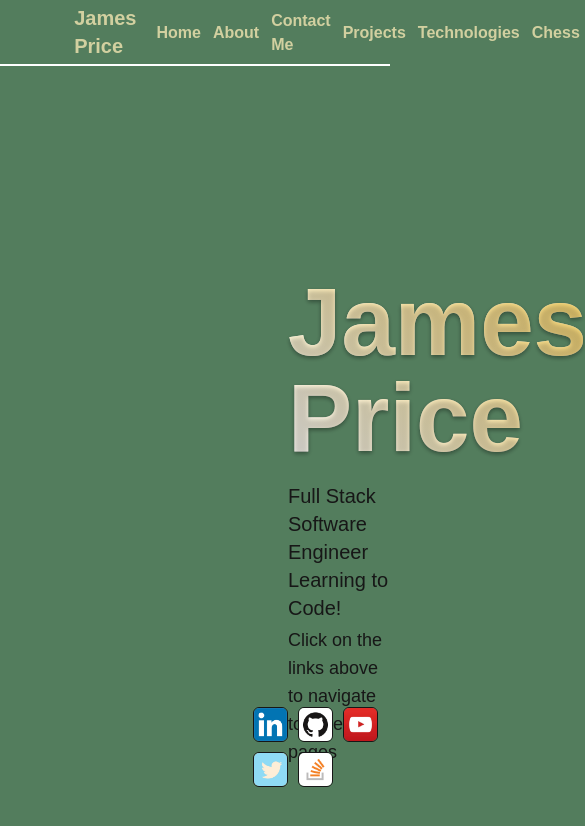
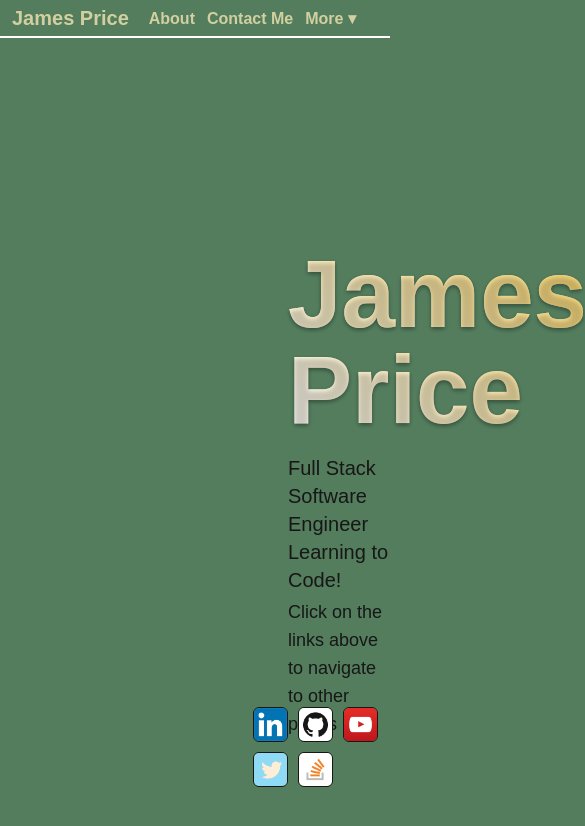
Before and after one commit to JumesP/Portfoliov3, a Next.js app: page / in a window 390 px wide. Shown: the top 826 px of the page, 585 px wide, since content can reach past the window. Built offline with nearby package versions, Linux system fonts and the light colour scheme.

Commit message:
collapsing header bar for mobile users

```diff
--- a/src/components/header/Header.tsx
+++ b/src/components/header/Header.tsx
@@ -1,11 +1,8 @@
 "use client";
-import React from "react";
+import React, { useState, useRef, useLayoutEffect, useEffect } from "react";
 import Link from "next/link";
 
-const sections = ["Home", "About", "Contact", "Projects", "Technologies", "Chess"];
-
 const menuItems = [
-    { menuName: "Home", link: "/" },
     { menuName: "About", link: "/about" },
     { menuName: "Contact Me", link: "/contact-me" },
     { menuName: "Projects", link: "/projects" },
@@ -14,28 +11,141 @@ const menuItems = [
     { menuName: "Running", link: "/running" },
     { menuName: "Eat", link: "/eat" },
     { menuName: "Chess Engine", link: "/chess-engine" },
-]
+];
 
-const Header = () : React.ReactNode => {
+const GAP = 4; // gap-1 = 0.25rem = 4px
 
+// Shared by the real tabs and the hidden measuring copy so widths match
+const ITEM_CLASS = "p-1 pt-1.5 content-center";
+const LINK_CLASS = "text-[#D2D0A0] font-semibold text-base";
+
+const Header = (): React.ReactNode => {
+    const navRef = useRef<HTMLElement>(null);
+    const measureRef = useRef<HTMLUListElement>(null);
+    const moreRef = useRef<HTMLLIElement>(null);
+
+    const [visibleCount, setVisibleCount] = useState(menuItems.length);
+    const [open, setOpen] = useState(false);
+
+    // Work out how many tabs fit
+    useLayoutEffect(() => {
+        const calculate = () => {
+            if (!navRef.current || !measureRef.current) return;
+
+            const available = navRef.current.offsetWidth;
+            const children = Array.from(measureRef.current.children) as HTMLElement[];
+            const moreWidth = children[children.length - 1].offsetWidth; // last child is the "More" button
+            const widths = children.slice(0, -1).map((c) => c.offsetWidth);
+
+            // Does everything fit with no More button?
+            const total = widths.reduce((a, b) => a + b, 0) + GAP * (widths.length - 1);
+            if (total <= available) {
+                setVisibleCount(widths.length);
+                return;
+            }
+
+            // Otherwise fit as many as we can, leaving room for More
+            let used = 0;
+            let count = 0;
+            for (const w of widths) {
+                const next = used + w + (count > 0 ? GAP : 0);
+                if (next + GAP + moreWidth > available) break;
+                used = next;
+                count++;
+            }
+            setVisibleCount(count);
+        };
+
+        calculate();
+        const observer = new ResizeObserver(calculate);
+        observer.observe(navRef.current!);
+        return () => observer.disconnect();
+    }, []);
+
+    // Close the dropdown when clicking anywhere outside it
+    useEffect(() => {
+        if (!open) return;
+        const close = (e: MouseEvent) => {
+            if (!moreRef.current?.contains(e.target as Node)) setOpen(false);
+        };
+        document.addEventListener("click", close);
+        return () => document.removeEventListener("click", close);
+    }, [open]);
+
+    const visible = menuItems.slice(0, visibleCount);
+    const hidden = menuItems.slice(visibleCount);
 
     return (
-        <>
-            <header className="border-b-2 border-white">
-                <ul className="flex flex-row gap-1 px-[18%]"> {/*pl-72*/}
-                    <li className="p-1">
-                        <Link href="/" className="text-[#D2D0A0] font-semibold text-xl pr-2">James Price</Link>
-                    </li>
+        <header className="relative border-b-2 border-white">
+            <div className="flex flex-row gap-1 px-2 md:px-[10%] lg:px-[18%]">
+                {/* Brand: never shrinks or wraps */}
+                <div className="p-1 shrink-0">
+                    <Link href="/" className="text-[#D2D0A0] font-semibold text-xl pr-2 whitespace-nowrap">
+                        James Price
+                    </Link>
+                </div>
 
-                    {menuItems.map((item) => (
-                        <li key={item.menuName} className="p-1 pt-1.5 cursor-pointer hover:bg-green-700 content-center">
-                            <Link href={item.link} className="text-[#D2D0A0] hover:text-white font-semibold text-md">{item.menuName}</Link>
+                {/* Nav takes the remaining space; this is the width we measure against */}
+                <nav ref={navRef} className="flex flex-row gap-1 flex-1 min-w-0">
+                    {visible.map((item) => (
+                        <li
+                            key={item.menuName}
+                            className={`${ITEM_CLASS} list-none cursor-pointer hover:bg-green-700 whitespace-nowrap`}
+                        >
+                            <Link href={item.link} className={`${LINK_CLASS} hover:text-white`}>
+                                {item.menuName}
+                            </Link>
                         </li>
                     ))}
-                </ul>
-            </header>
-        </>
-    )
-}
+
+                    {hidden.length > 0 && (
+                        <li ref={moreRef} className={`${ITEM_CLASS} list-none relative whitespace-nowrap`}>
+                            <button
+                                onClick={() => setOpen(!open)}
+                                aria-expanded={open}
+                                aria-haspopup="true"
+                                className={`${LINK_CLASS} cursor-pointer hover:text-white`}
+                            >
+                                More ▾
+                            </button>
+
+                            {open && (
+                                <ul className="absolute right-0 top-full z-10 flex flex-col min-w-40 border border-white bg-black">
+                                    {hidden.map((item) => (
+                                        <li key={item.menuName} className="hover:bg-green-700">
+                                            <Link
+                                                href={item.link}
+                                                onClick={() => setOpen(false)}
+                                                className={`${LINK_CLASS} hover:text-white block px-3 py-2 whitespace-nowrap`}
+                                            >
+                                                {item.menuName}
+                                            </Link>
+                                        </li>
+                                    ))}
+                                </ul>
+                            )}
+                        </li>
+                    )}
+                </nav>
+            </div>
+
+            {/* Hidden copy of every tab + the More button, only used for measuring */}
+            <ul
+                ref={measureRef}
+                aria-hidden="true"
+                className="invisible absolute left-0 top-0 flex h-0 w-max gap-1 overflow-hidden whitespace-nowrap pointer-events-none"
+            >
+                {menuItems.map((item) => (
+                    <li key={item.menuName} className={ITEM_CLASS}>
+                        <span className={LINK_CLASS}>{item.menuName}</span>
+                    </li>
+                ))}
+                <li className={ITEM_CLASS}>
+                    <span className={LINK_CLASS}>More ▾</span>
+                </li>
+            </ul>
+        </header>
+    );
+};
 
 export default Header;
```
